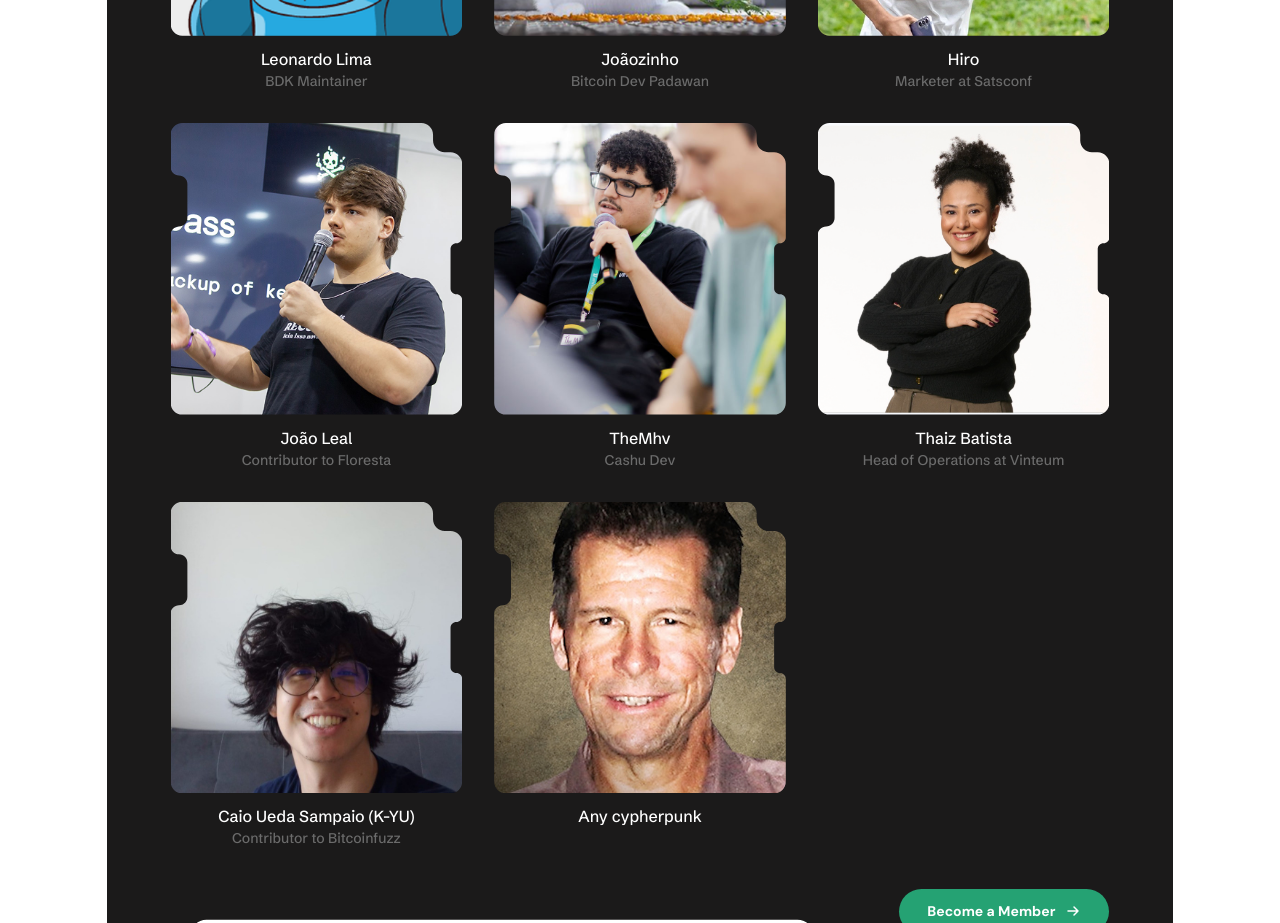
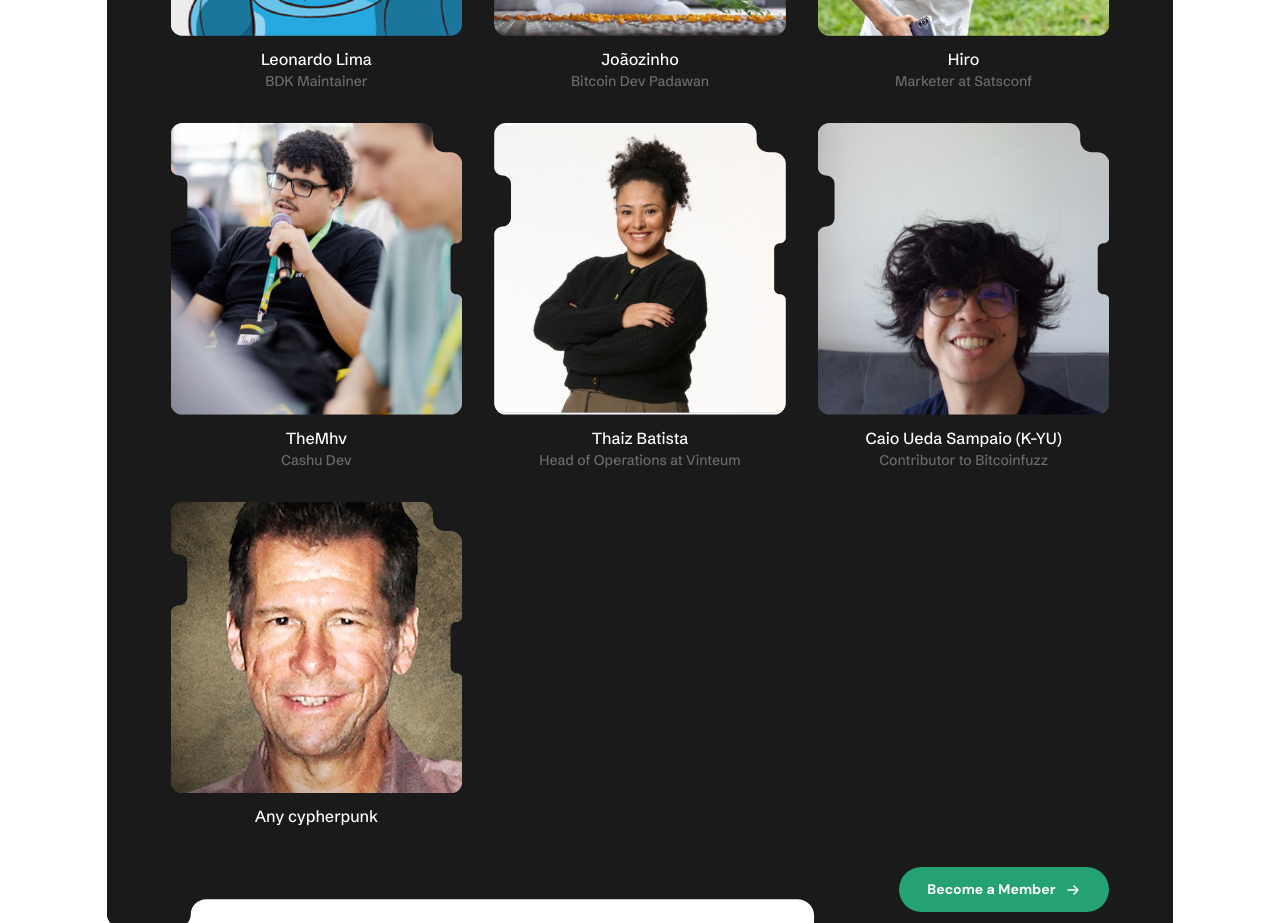
Before and after one commit to vinteumorg/casa21-site, a Next.js app: page / in a window 1280 px wide. Shown: the part 2700-3623 px from the top of the page. Built offline with nearby package versions, Linux system fonts and the light colour scheme; no server answers.

Commit message:
chore: remove João Leal from team members list

```diff
--- a/data/members.ts
+++ b/data/members.ts
@@ -11,7 +11,6 @@ export const MEMBERS: MemberItem[] = [
   { name: "Leonardo Lima", role: "BDK Maintainer", image: "/members/leonardo.png" },
   { name: "Joãozinho", role: "Bitcoin Dev Padawan", image: "/members/joaozinho.png" },
   { name: "Hiro", role: "Marketer at Satsconf", image: "/members/hiro.png" },
-  { name: "João Leal", role: "Contributor to Floresta", image: "/members/joao-leal.png" },
   { name: "TheMhv", role: "Cashu Dev", image: "/members/themhv.jpg" },
   { name: "Thaiz Batista", role: "Head of Operations at Vinteum", image: "/members/thaiz.png" },
   { name: "Caio Ueda Sampaio (K-YU)", role: "Contributor to Bitcoinfuzz", image: "/members/kyu.jpg" },
```
Also changed, not shown: public/members/joao-leal.png (deleted).
